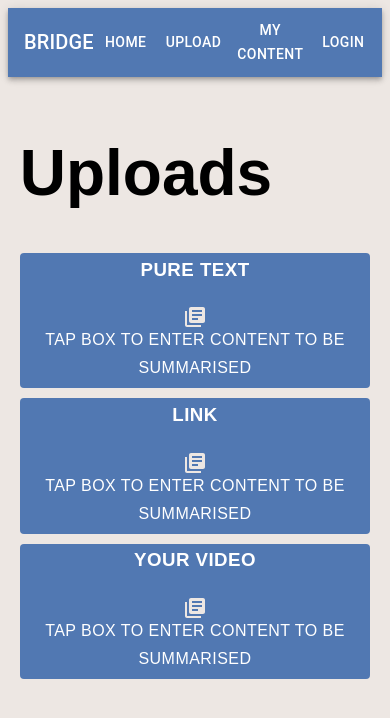
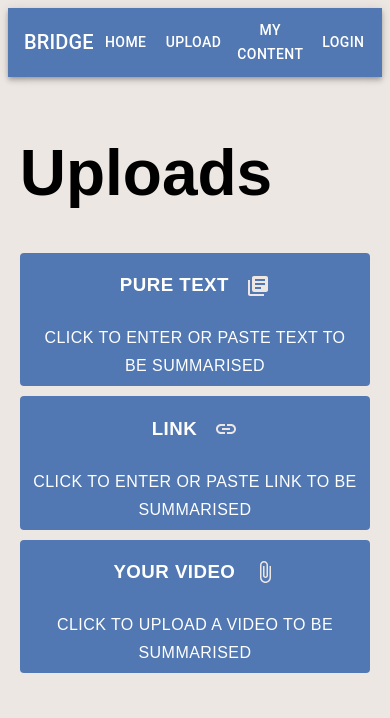
Before and after one commit to Spicy-Pineapple-Chicken-Stew/cissa-summerhack, a React (Create React App) app: page / in a window 390 px wide. Both pictures are taken after a click on the button "BEGIN". Shown: the top 718 px of the page. Built offline with nearby package versions, Linux system fonts and the light colour scheme.

Commit message:
fixed mobile upload:

```diff
--- a/src/Components/PhoneButton.js
+++ b/src/Components/PhoneButton.js
@@ -1,41 +1,8 @@
 import * as React from 'react';
 import { styled } from '@mui/material/styles';
 import Button from '@mui/material/Button';
-import Avatar from '@mui/material/Avatar';
-import LibraryBooksIcon from '@mui/icons-material/LibraryBooks';
 import Box from '@mui/material/Box';
-import Typography from '@mui/material/Typography';
-/*
-function PhoneButton() {
-  return (
-      <Button
-        variant="contained"
-        color="secondary"
-        startIcon={
-          <Avatar
-            src={
-              "http://www.wpsimplesponsorships.com/wp-content/uploads/2019/05/cropped-icon-256x256.png"
-            }
-          />
-        }
-      >
-        testing
-      </Button>
-  );
-}
-*/
-/*
-function PhoneButton(){
-  return(
-    <ColorButton variant="outlined" startIcon={<Avatar
-      src={
-      "http://www.wpsimplesponsorships.com/wp-content/uploads/2019/05/cropped-icon-256x256.png"
-      }
-  />}> Delete </ColorButton>
-  );
-};
 
-*/
 
 const UploadP_Button = styled(Button)(({ theme }) => ({
   fontFamily: [
@@ -51,14 +18,15 @@ const UploadP_Button = styled(Button)(({ theme }) => ({
   padding: '6px 12px',
   border: '#59a9bd',
   fontSize: 16,
+    borderRadius: 4,
   height: (window.innerHeight)/8,
   width: window.innerWidth - 0.12*window.innerWidth,
   marginBottom: 10,
   '&:hover': {
-      backgroundColor: '#59a9bd',
+      backgroundColor: '#6ca1f0',
   },
   '&:active': {
-      backgroundColor:'#4896b5',
+      backgroundColor:'#6ca1f0',
   },
 }));
 
@@ -69,18 +37,15 @@ export default function PhoneButton(props){
     <UploadP_Button
           variant= 'outlined'
           style={{width: 'calc((100% - 3vw))',
-                  height: 'calc((100% - 2vw))'}}
+                  height: 'calc((100% - 5vw))'}}
           onClick={props.OnClick}
     >
     <div style = {{flexWrap: 'wrap', display:'flex', flexDirection:'column', alignItems: 'center'}}>
-      <Box component="div" sx={{ display: 'block', alignItems: 'center',marginTop: -3 }}>
-
-      <h3>{props.text}</h3>
-
-      <LibraryBooksIcon style={{ color: '#ede7e3'}}/>
-
+      <Box component="div" sx={{ display: 'flex', alignItems: 'center',marginTop: -3, height:"12vh" }}>
+          <h3>{props.text}</h3>
+          {props.icon}
       </Box>
-      <Box component="div" sx={{ display: 'block', marginTop: -1.5 }}>Tap box to enter content to be summarised</Box>
+      <Box component="div" sx={{ display: 'block', marginTop: -1.5 }}>{props.description}</Box>
     </div>
     </UploadP_Button>
     </div>
--- a/src/Pages/UploadDesktop.js
+++ b/src/Pages/UploadDesktop.js
@@ -10,6 +10,7 @@ import Fail_Upload from "../Components/fail";
 import {CustomTextField} from "../Components/CustomTextField";
 import axios from "axios";
 import getParameterByName from "../Functions/GetURLParams";
+import Typography from "@mui/material/Typography";
 
 export default function UploadDesktop(props){
     let [hasSelected, setHasSelected] = useState(false);
@@ -211,7 +212,7 @@ export default function UploadDesktop(props){
             <h1 style={{
                         marginTop: '10vh',
                         textAlign: "center",
-                        fontSize: 42}}>Choose what to upload:</h1>
+                        fontSize: 42}}><Typography fontFamily={"Oxygen"} fontSize={"5vh"}>Choose what to upload:</Typography> </h1>
             <div className={'wrapperButtonRow'}>
                 <ColorButton
                     sx={button_style}
--- a/src/Pages/UploadPhone.js
+++ b/src/Pages/UploadPhone.js
@@ -2,7 +2,9 @@ import * as React from 'react';
 import PhoneButton from '../Components/PhoneButton';
 import TextboxPopup from '../Components/upload_popup';
 import FilePopup from '../Components/upload_popup_file';
-
+import LinkIcon from '@mui/icons-material/Link';
+import AttachFileIcon from '@mui/icons-material/AttachFile';
+import LibraryBooksIcon from '@mui/icons-material/LibraryBooks';
 
 
 function UploadPhone(props){
@@ -23,7 +25,12 @@ function UploadPhone(props){
                 <h1>Uploads</h1>
             </div>
             <div>
-                <PhoneButton text='Pure text' OnClick={handleOpenPT} />
+                <PhoneButton
+                    text='Pure textㅤ'
+                    description={"Click to enter or paste text to be summarised"}
+                    OnClick={handleOpenPT}
+                    icon={<LibraryBooksIcon style={{color: '#ede7e3'}}/>}
+                />
                 <TextboxPopup
                     text='Pure text'
                     openpop={openPT}
@@ -35,7 +42,12 @@ function UploadPhone(props){
                 />
             </div>
             <div>
-                <PhoneButton text='Link' OnClick={handleOpenL} />
+                <PhoneButton
+                    text='Linkㅤ'
+                    description={"Click to enter or paste link to be summarised"}
+                    OnClick={handleOpenL}
+                    icon={<LinkIcon style={{color: '#ede7e3'}}/>}
+                />
                 <TextboxPopup
                     text='Link'
                     openpop={openL}
@@ -47,7 +59,12 @@ function UploadPhone(props){
                 />
             </div>
             <div>
-                <PhoneButton text='Your video' OnClick={handleOpenYV}/>
+                <PhoneButton
+                    text='Your videoㅤ'
+                    description={"Click to upload a video to be summarised"}
+                    OnClick={handleOpenYV}
+                    icon={<AttachFileIcon style={{color: '#ede7e3'}}/>}
+                />
                 <FilePopup
                     text='Your Video'
                     openpop={openYV}
```
